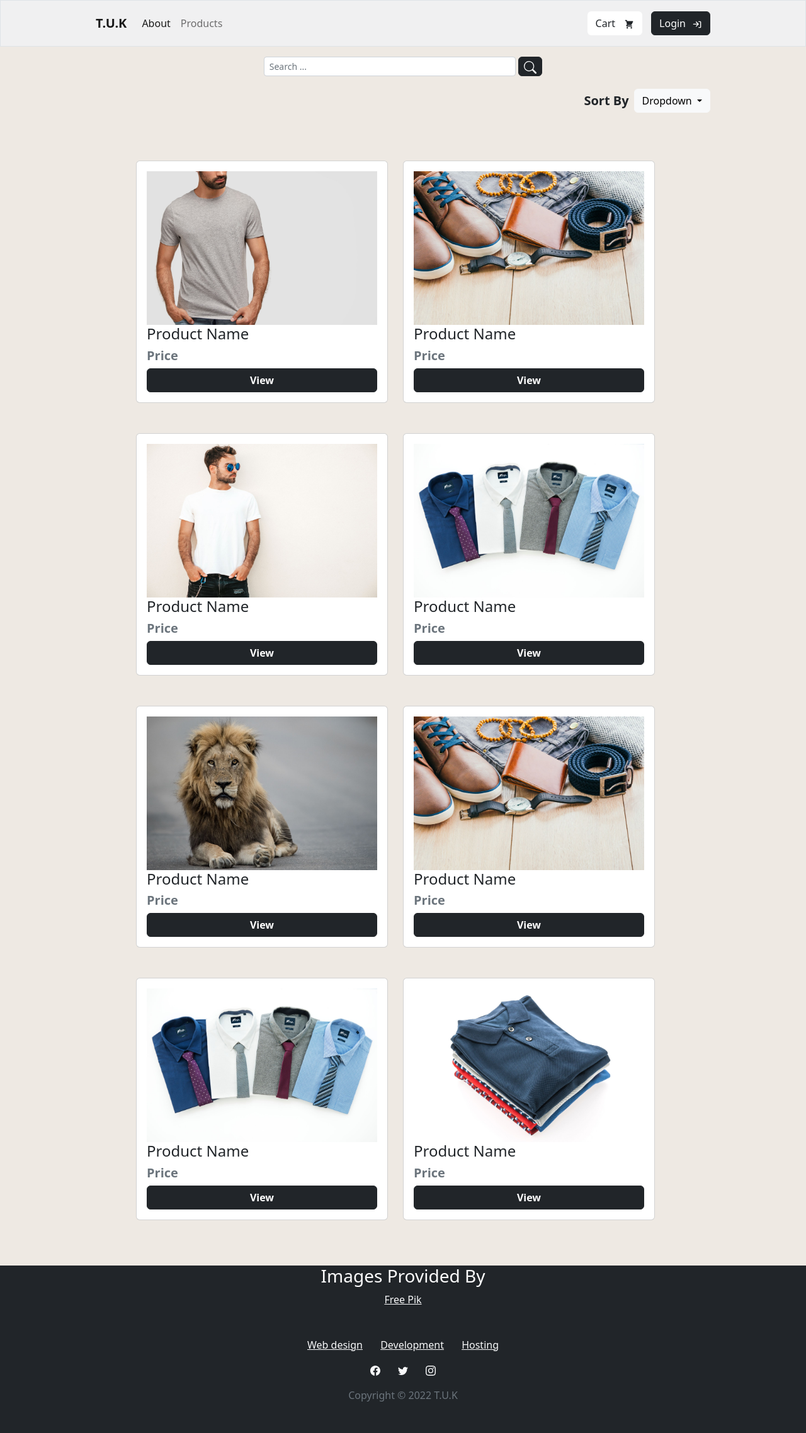
After one commit to Aj96-code/T.U.K, a PHP site: template layouts/views/product-list.php in a window 1280 px wide. The commit adds this page. Shown: the whole page at 63% size. Run offline with PHP 8.4, Linux system fonts and the light colour scheme; the template is opened without the code that fills it, so the values that code supplies are empty.

Commit message:
Added Cart, About, Login, Product and Product List
Added Additional Files to the project along with the Routes folders and files

```diff
--- /dev/null
+++ b/assets/css/Hero-Clean-Reverse-images.css
@@ -0,0 +1,93 @@
+.fit-cover {
+  object-fit: cover;
+}
+
+img {
+  max-width: 50%;
+}
+
+.row {
+}
+
+.row-img {
+  display: inline;
+}
+
+.container {
+}
+
+@media (min-width: 1200px) {
+  section {
+  }
+}
+
+@media (min-width: 1200px) {
+  img {
+    max-width: 50%;
+  }
+}
+
+@media (min-width: 992px) {
+  .column-img {
+  }
+}
+
+@media (min-width: 992px) {
+  .container-column {
+    width: 700px;
+  }
+}
+
+@media (min-width: 992px) {
+  .table-responsive {
+    width: 264px;
+  }
+}
+
+@media (min-width: 768px) {
+  img {
+    width: 46em;
+  }
+}
+
+@media (min-width: 768px) {
+  .product-details {
+    width: auto;
+  }
+}
+
+body {
+  overflow-x: hidden;
+}
+
+@media (min-width: 768px) {
+  .card {
+    width: 40em;
+  }
+}
+
+input {
+  width: 30px;
+  height: 27.9px;
+}
+
+@media (min-width: 768px) {
+  .search-input {
+    width: 400.5px;
+  }
+}
+
+.container-product-list {
+}
+
+.product {
+}
+
+.collection {
+  width: auto;
+}
+
+.hero-img {
+  width: 25em;
+  max-width: 25em;
+}
--- a/components/links.html
+++ b/components/links.html
@@ -1,3 +1,4 @@
-<link rel="stylesheet" href="/assets/bootstrap/css/bootstrap.min.css">
-<link rel="stylesheet" href="/https://cdnjs.cloudflare.com/ajax/libs/aos/2.3.4/aos.css">
-<link rel="stylesheet" href="/assets/css/Navbar-With-Button-icons.css">
+<link rel="stylesheet" href="assets/bootstrap/css/bootstrap.min.css">
+<link rel="stylesheet" href="assets/css/Hero-Clean-Reverse-images.css">
+<link rel="stylesheet" href="https://cdnjs.cloudflare.com/ajax/libs/aos/2.3.4/aos.css">
+<link rel="stylesheet" href="assets/css/Navbar-With-Button-icons.css">
--- a/components/navbar.html
+++ b/components/navbar.html
@@ -3,15 +3,15 @@
         <div class="collapse navbar-collapse" id="navcol-1" style="border-style: none;border-color: #dfe3e7;">
             <ul class="navbar-nav me-auto">
                 <li class="nav-item"><a class="nav-link active" href="about" target="_self">About</a></li>
-                <li class="nav-item"><a class="nav-link" href="form">Products</a></li>
-            </ul><button class="btn bg-white" type="button" style="margin-right: 14px;">Cart<svg xmlns="http://www.w3.org/2000/svg" width="1em" height="1em" viewBox="0 0 20 20" fill="none" style="margin-left: 14px;">
+                <li class="nav-item"><a class="nav-link" href="products">Products</a></li>
+            </ul><a class="btn bg-white" type="button" style="margin-right: 14px;" href="cart">Cart<svg xmlns="http://www.w3.org/2000/svg" width="1em" height="1em" viewBox="0 0 20 20" fill="none" style="margin-left: 14px;">
                     <path d="M3 1C2.44772 1 2 1.44772 2 2C2 2.55228 2.44772 3 3 3H4.21922L4.52478 4.22224C4.52799 4.23637 4.5315 4.25039 4.5353 4.26429L5.89253 9.69321L4.99995 10.5858C3.74002 11.8457 4.63235 14 6.41416 14H15C15.5522 14 16 13.5523 16 13C16 12.4477 15.5522 12 15 12L6.41417 12L7.41416 11H14C14.3788 11 14.725 10.786 14.8944 10.4472L17.8944 4.44721C18.0494 4.13723 18.0329 3.76909 17.8507 3.47427C17.6684 3.17945 17.3466 3 17 3H6.28078L5.97014 1.75746C5.85885 1.3123 5.45887 1 5 1H3Z" fill="currentColor"></path>
                     <path d="M16 16.5C16 17.3284 15.3284 18 14.5 18C13.6716 18 13 17.3284 13 16.5C13 15.6716 13.6716 15 14.5 15C15.3284 15 16 15.6716 16 16.5Z" fill="currentColor"></path>
                     <path d="M6.5 18C7.32843 18 8 17.3284 8 16.5C8 15.6716 7.32843 15 6.5 15C5.67157 15 5 15.6716 5 16.5C5 17.3284 5.67157 18 6.5 18Z" fill="currentColor"></path>
-                </svg></button><button class="btn btn-dark" type="button">Login<svg xmlns="http://www.w3.org/2000/svg" width="1em" height="1em" viewBox="0 0 24 24" fill="none" style="margin-left: 10px;">
+                </svg></a><a class="btn btn-dark" type="button" href="login">Login<svg xmlns="http://www.w3.org/2000/svg" width="1em" height="1em" viewBox="0 0 24 24" fill="none" style="margin-left: 10px;">
                     <path d="M15.4857 20H19.4857C20.5903 20 21.4857 19.1046 21.4857 18V6C21.4857 4.89543 20.5903 4 19.4857 4H15.4857V6H19.4857V18H15.4857V20Z" fill="currentColor"></path>
                     <path d="M10.1582 17.385L8.73801 15.9768L12.6572 12.0242L3.51428 12.0242C2.96199 12.0242 2.51428 11.5765 2.51428 11.0242C2.51429 10.4719 2.962 10.0242 3.51429 10.0242L12.6765 10.0242L8.69599 6.0774L10.1042 4.6572L16.4951 10.9941L10.1582 17.385Z" fill="currentColor"></path>
-                </svg></button>
+                </svg></a>
         </div>
     </div>
 </nav>
--- /dev/null
+++ b/layouts/views/product-list.php
@@ -0,0 +1,95 @@
+<section>
+        <div class="container d-flex d-sm-flex justify-content-center align-items-center justify-content-sm-center align-items-sm-center my-3">
+            <form class="d-inline-flex"><input class="form-control form-control-sm me-1 search-input" type="text" placeholder="Search ..."><button class="btn btn-dark px-2 py-0" type="submit" style="padding: 0px;"><svg xmlns="http://www.w3.org/2000/svg" width="1em" height="1em" fill="currentColor" viewBox="0 0 16 16" class="bi bi-search fs-5 text-light px-0 pe-0">
+                        <path d="M11.742 10.344a6.5 6.5 0 1 0-1.397 1.398h-.001c.03.04.062.078.098.115l3.85 3.85a1 1 0 0 0 1.415-1.414l-3.85-3.85a1.007 1.007 0 0 0-.115-.1zM12 6.5a5.5 5.5 0 1 1-11 0 5.5 5.5 0 0 1 11 0z"></path>
+                    </svg></button></form>
+        </div>
+        <div class="container d-flex justify-content-md-end align-items-md-center">
+            <p class="fs-5 fw-semibold me-lg-2 my-lg-2 my-md-2 mx-md-1">Sort By</p>
+            <div class="dropdown"><button class="btn btn-light dropdown-toggle" aria-expanded="false" data-bs-toggle="dropdown" type="button">Dropdown </button>
+                <div class="dropdown-menu"><a class="dropdown-item" href="#">First Item</a><a class="dropdown-item" href="#">Second Item</a><a class="dropdown-item" href="#">Third Item</a></div>
+            </div>
+        </div>
+        <div class="container d-md-flex flex-row justify-content-md-center align-items-md-center align-content-md-center flex-md-wrap py-5 px-4 container-product-list">
+            <div class="card me-md-4 my-md-4 my-2 product" style="width: auto;height: auto;max-width: 400px;">
+                <div class="card-body mx-md-0 me-md-0" style="max-width: 500px;">
+                    <div><img src="assets/img/fashionable-young-bearded-man-oversized-grey-t-shirt-jeans-poses-indoors-against-blank-wall.jpg" style="max-width: 100%;max-height: 244px;"></div>
+                    <div>
+                        <h4>Product Name</h4>
+                        <h5 class="fw-bold text-muted mb-2">Price</h5>
+                        <div class="d-grid"><button class="btn btn-dark fw-semibold" type="button">View</button></div>
+                    </div>
+                </div>
+            </div>
+            <div class="card me-md-4 my-md-4" style="width: auto;height: auto;max-width: 400px;">
+                <div class="card-body mx-md-0 me-md-0" style="max-width: 500px;">
+                    <div><img src="assets/img/beautiful-men-fashion-wooden-background.jpg" style="max-width: 100%;max-height: 244px;"></div>
+                    <div>
+                        <h4>Product Name</h4>
+                        <h5 class="fw-bold text-muted mb-2">Price</h5>
+                        <div class="d-grid"><button class="btn btn-dark fw-semibold" type="button">View</button></div>
+                    </div>
+                </div>
+            </div>
+            <div class="card me-md-4 my-md-4" style="width: auto;height: auto;max-width: 400px;">
+                <div class="card-body mx-md-0 me-md-0" style="max-width: 500px;">
+                    <div><img src="assets/img/man-with-sunglasses-wearing-white-t-shirt-posing.jpg" style="max-width: 100%;max-height: 244px;"></div>
+                    <div>
+                        <h4>Product Name</h4>
+                        <h5 class="fw-bold text-muted mb-2">Price</h5>
+                        <div class="d-grid"><a class="btn btn-dark fw-semibold" type="button" href="product">View</a></div>
+                    </div>
+                </div>
+            </div>
+            <div class="card me-md-4 my-md-4" style="width: auto;height: auto;max-width: 400px;">
+                <div class="card-body mx-md-0 me-md-0" style="max-width: 500px;">
+                    <div><img src="assets/img/men-s-formal-wear-collection.jpg" style="max-width: 100%;max-height: 244px;"></div>
+                    <div>
+                        <h4>Product Name</h4>
+                        <h5 class="fw-bold text-muted mb-2">Price</h5>
+                        <div class="d-grid"><button class="btn btn-dark fw-semibold" type="button">View</button></div>
+                    </div>
+                </div>
+            </div>
+            <div class="card me-md-4 my-md-4" style="width: auto;height: auto;max-width: 400px;">
+                <div class="card-body mx-md-0 me-md-0" style="max-width: 500px;">
+                    <div><img src="assets/img/beautiful-shot-male-lion-resting-road.jpg" style="max-width: 100%;max-height: 244px;"></div>
+                    <div>
+                        <h4>Product Name</h4>
+                        <h5 class="fw-bold text-muted mb-2">Price</h5>
+                        <div class="d-grid"><button class="btn btn-dark fw-semibold" type="button">View</button></div>
+                    </div>
+                </div>
+            </div>
+            <div class="card me-md-4 my-md-4" style="width: auto;height: auto;max-width: 400px;">
+                <div class="card-body mx-md-0 me-md-0" style="max-width: 500px;">
+                    <div><img src="assets/img/beautiful-men-fashion-wooden-background.jpg" style="max-width: 100%;max-height: 244px;"></div>
+                    <div>
+                        <h4>Product Name</h4>
+                        <h5 class="fw-bold text-muted mb-2">Price</h5>
+                        <div class="d-grid"><button class="btn btn-dark fw-semibold" type="button">View</button></div>
+                    </div>
+                </div>
+            </div>
+            <div class="card me-md-4 my-md-4" style="width: auto;height: auto;max-width: 400px;">
+                <div class="card-body mx-md-0 me-md-0" style="max-width: 500px;">
+                    <div><img src="assets/img/men-s-formal-wear-collection.jpg" style="max-width: 100%;max-height: 244px;"></div>
+                    <div>
+                        <h4>Product Name</h4>
+                        <h5 class="fw-bold text-muted mb-2">Price</h5>
+                        <div class="d-grid"><button class="btn btn-dark fw-semibold" type="button">View</button></div>
+                    </div>
+                </div>
+            </div>
+            <div class="card me-md-4 my-md-4" style="width: auto;height: auto;max-width: 400px;">
+                <div class="card-body mx-md-0 me-md-0" style="max-width: 500px;">
+                    <div><img src="assets/img/fashion-polo-shirt-men.jpg" style="max-width: 100%;max-height: 244px;"></div>
+                    <div>
+                        <h4>Product Name</h4>
+                        <h5 class="fw-bold text-muted mb-2">Price</h5>
+                        <div class="d-grid"><button class="btn btn-dark fw-semibold" type="button">View</button></div>
+                    </div>
+                </div>
+            </div>
+        </div>
+    </section>
--- /dev/null
+++ b/routes/routes.php
@@ -0,0 +1,6 @@
+<?php
+    require_once("startRouter.php");
+    require_once("homeRoute.php");
+    require_once("productRoute.php");
+    require_once("cartRoute.php");
+?>
--- /dev/null
+++ b/routes/startRouter.php
@@ -0,0 +1,5 @@
+<?php
+    require_once("./router/request.php");
+    require_once("./router/router.php");
+    $router = new Router(new Request);
+?>
```
Also changed, not shown: index.php (+1 -33 lines), layouts/views/about.php (+18 -1 lines), layouts/views/cart.php (added, +56 -0 lines), layouts/views/home.php (+4 -4 lines), layouts/views/login.php (added, +18 -0 lines), layouts/views/product.php (added, +22 -0 lines), routes/cartRoute.php (added, +9 -0 lines), routes/homeRoute.php (added, +21 -0 lines), routes/productRoute.php (added, +17 -0 lines), assets/img/beautiful-shot-male-lion-resting-road.jpg (added), assets/img/fashionable-young-bearded-man-oversized-grey-t-shirt-jeans-poses-indoors-against-blank-wall.jpg (added).
